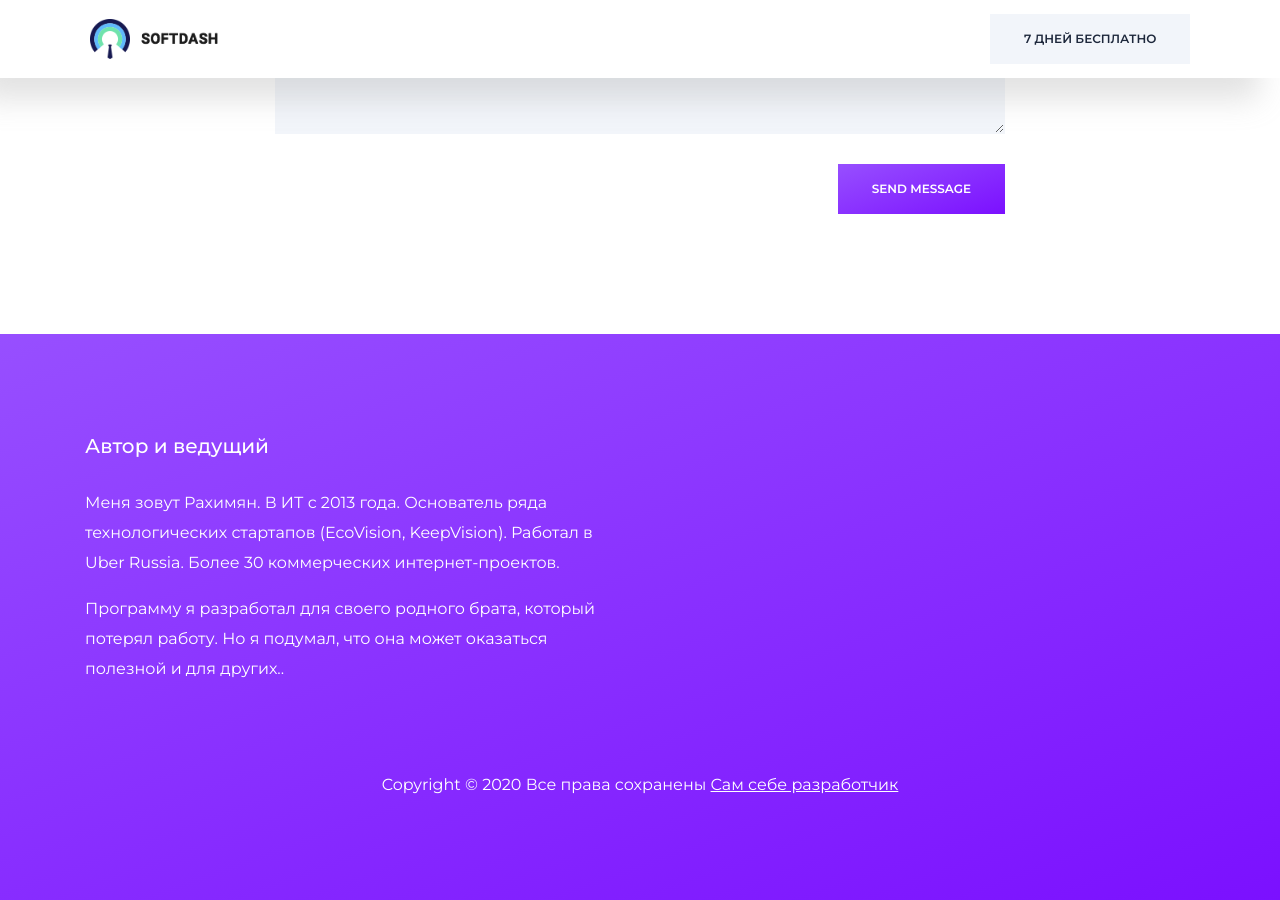
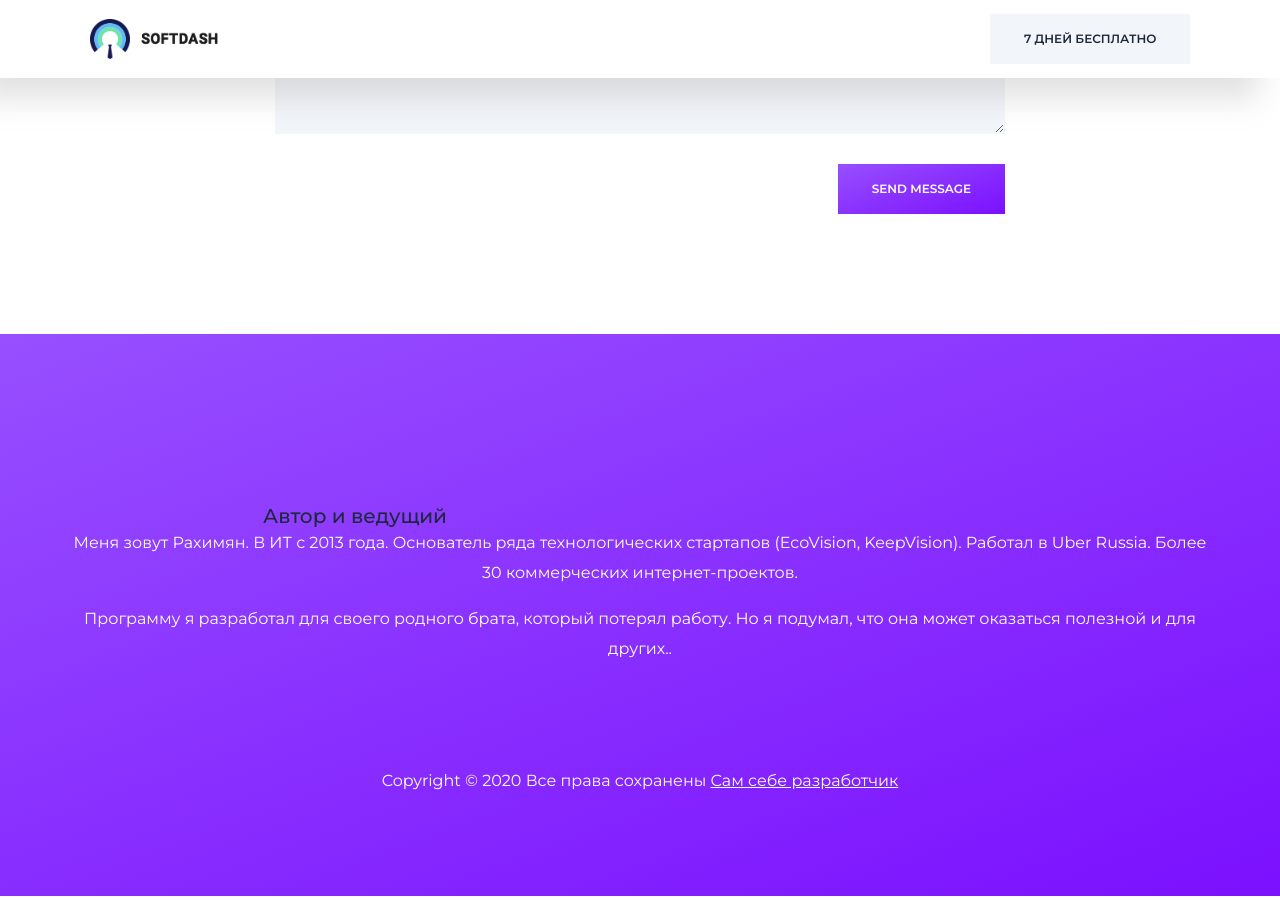
Before and after one commit to RakhimyanTim/samseberazrabotchik.github.io, a Jekyll site: the page built from contact.html, in a window 1280 px wide and 900 px high, scrolled down 1227 px. Built offline with Jekyll 4.4.1, drawn with Linux system fonts in a browser that asks for light colours.

Commit message:
Update footer.html

```diff
--- a/_includes/footer.html
+++ b/_includes/footer.html
@@ -2,21 +2,19 @@
     <!-- start footer Area -->
     <footer class="footer-area aquablue-bg">
         <div class="container">
-            <div class="row">
-                <div class="footer-text m-0 col-lg-6 col-md-12">
-                    <div class="single-footer-widget">
-                        <h4>{{ site.footer_title }}</h4>
-
-                        <p>
+            <div class="footer-bottom row justify-content-center mt-70">
+                <h4>{{ site.footer_title }}</h4>
+                <p class="footer-text m-0 col-lg-6 col-md-12">
+                   <p>
                             {{ site.footer_name }}
                         </p>
 
                         <p>
                             {{ site.footer_description }}
                         </p>
-                    </div>
-                </div>
+                </p>
             </div>
+
             <div class="footer-bottom row justify-content-center mt-70">
                 <p class="footer-text m-0 col-lg-6 col-md-12">{{ site.copyright_text }}
                     <a href="{{ site.company_url }}">{{ site.name }}</a>
```
